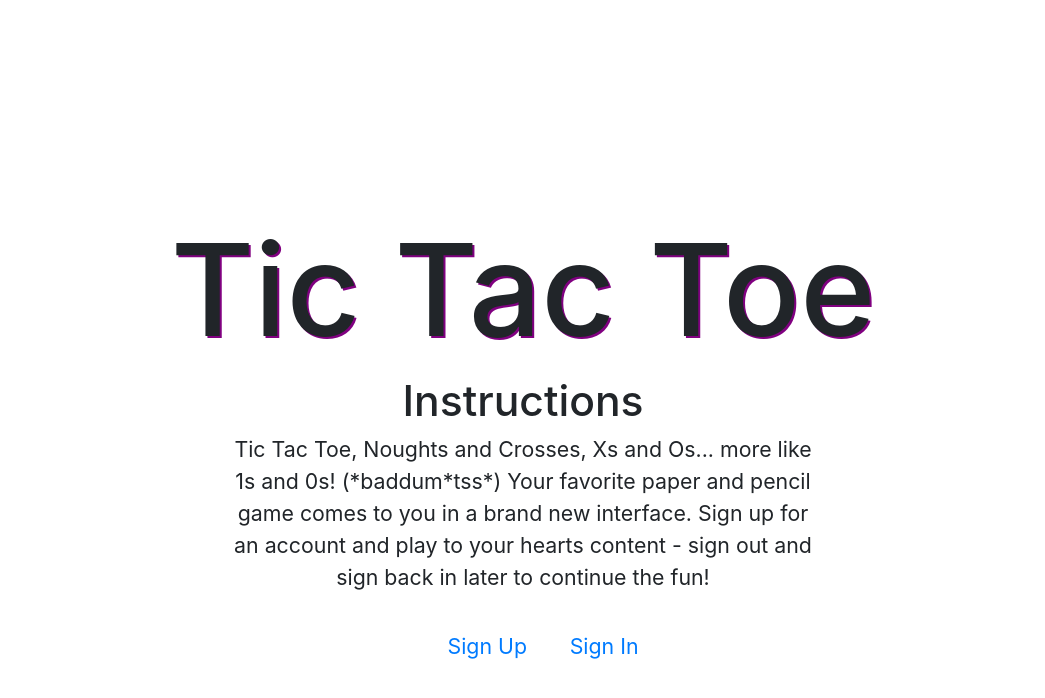
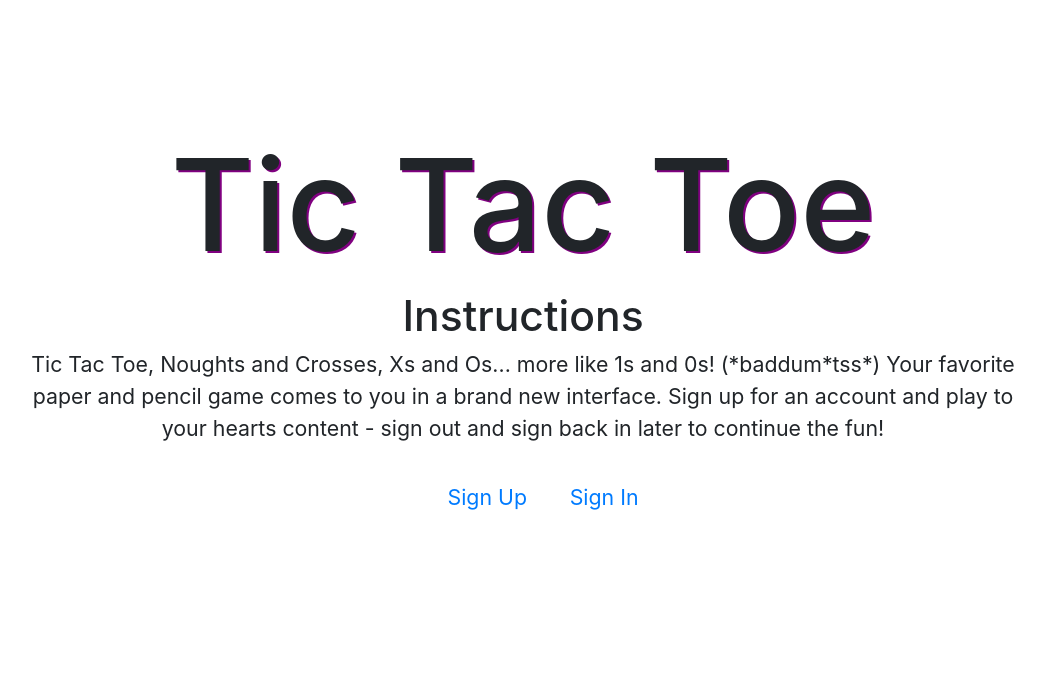
Before and after one commit to srsexton94/tictactoe-client, a website built with webpack: page index.html in a window 1280 px wide. Shown: the whole page, without its empty margins (117-1162 px from the left). Built offline with nearby package versions, Linux system fonts and the light colour scheme.

Commit message:
Edit title page styling for more readable <p>

```diff
--- a/assets/scripts/auth/ui.js
+++ b/assets/scripts/auth/ui.js
@@ -46,7 +46,7 @@ const onSignInSuccess = response => {
 }
 
 const onSignInFailure = response => {
-  // add success message in signin form
+  // add failure message in signin form
   $('#signin-message').text('Email or password incorrect, Please try again.').addClass('failure')
 
   $('#sign-in').trigger('reset') // clears the form
--- a/assets/styles/index.scss
+++ b/assets/styles/index.scss
@@ -108,12 +108,6 @@ ul {
   display: none;
 }
 
-.instructions {
-  display: block;
-  margin: auto;
-  width: 70%;
-}
-
 .navlink {
   font-size: 2vh;
 }
@@ -141,6 +135,6 @@ ul {
 }
 
 .title-page {
-  margin: 10em;
+  margin: 10%;
   text-align: center;
 }
```
